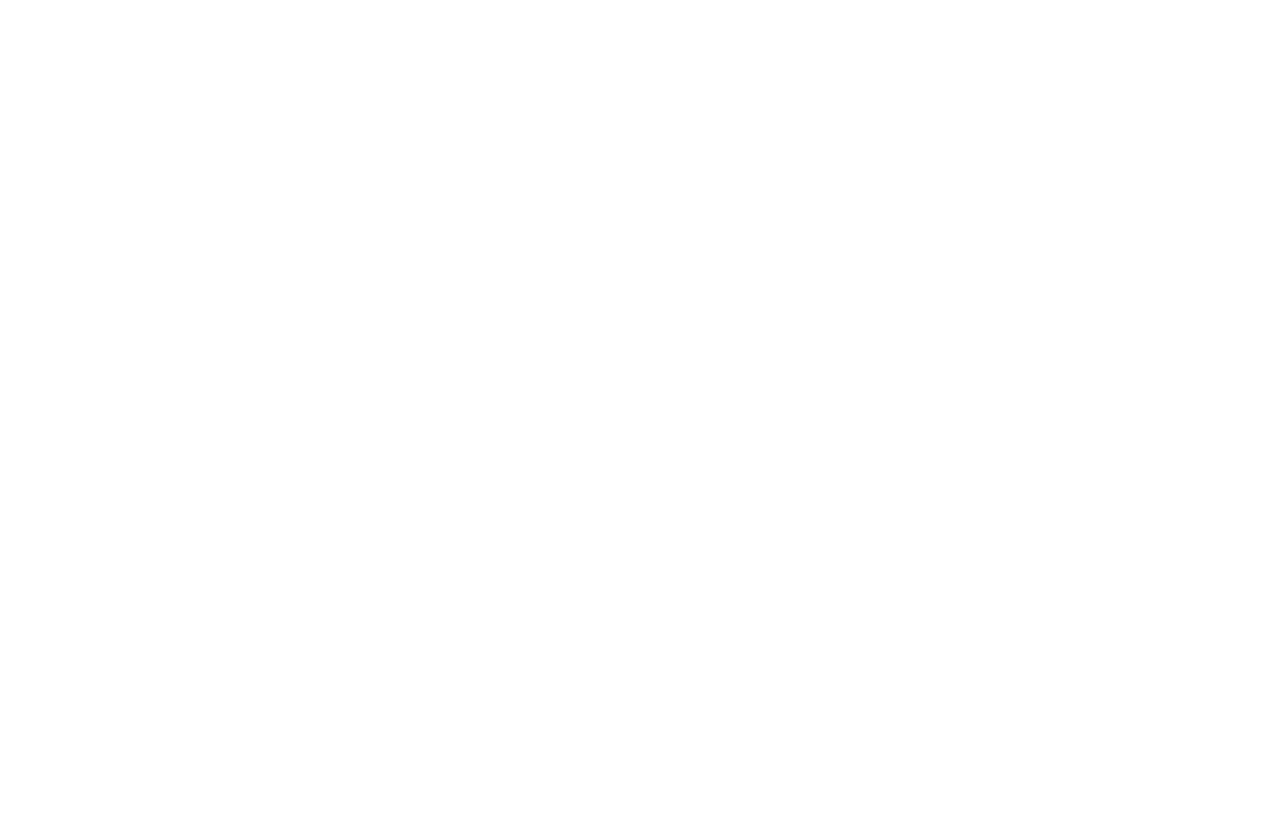
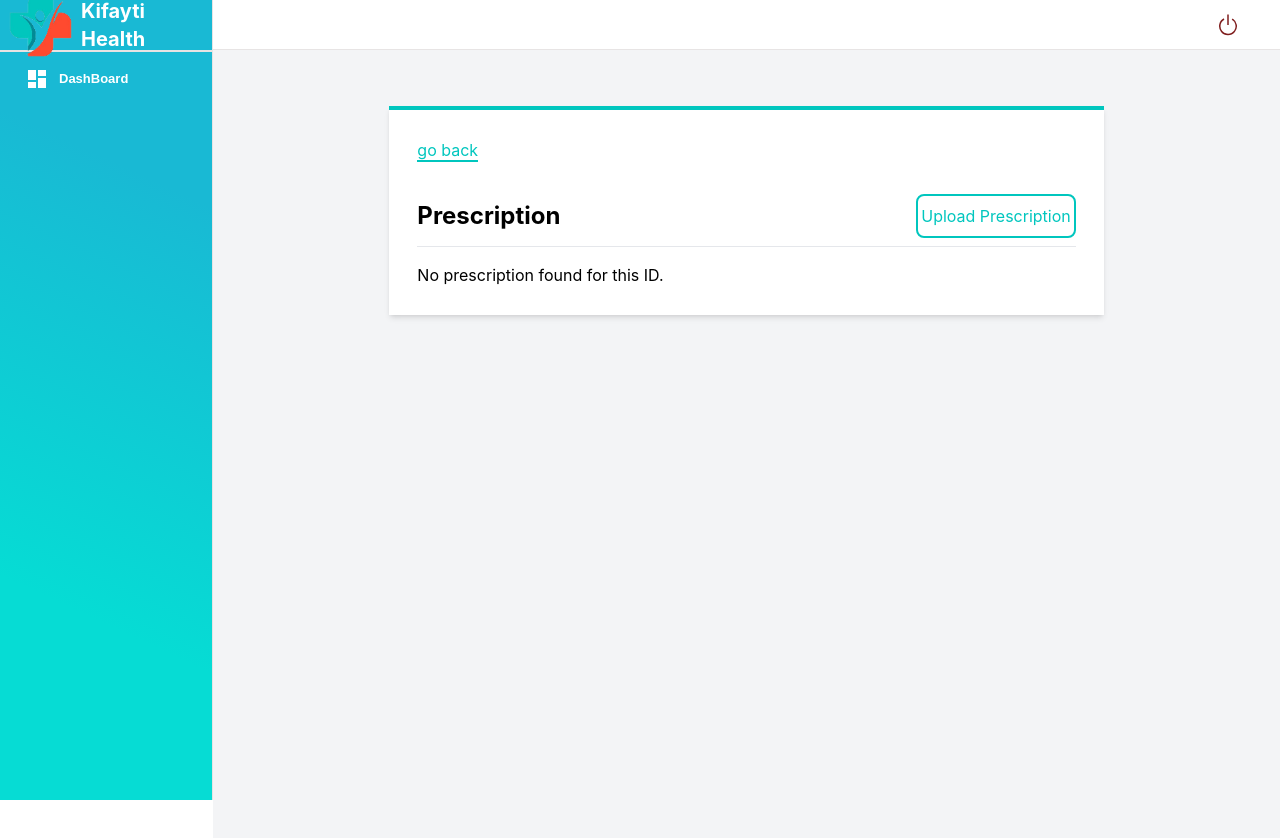
Before and after one commit to jayPatel029/kh_webapp1, a React (Create React App) app in the folder client/: page /Userprescription/1/1 in a window 1280 px wide. Before the commit this address had no page. Shown: the top 838 px of the page. Before the commit the page ends 800 px from the top, so only its background shows below. Built offline with nearby package versions, Linux system fonts and the light colour scheme; no server answers; sample sign-in values are in the browser's storage; what react-papaparse would draw is missing.

Commit message:
uniquePrescription

```diff
--- a/client/src/App.js
+++ b/client/src/App.js
@@ -41,6 +41,7 @@
 import Kfre from "./pages/kfre/Kfre"
 import AiChat from "./pages/AIChat/AiChat";
 import DoctorReport from "./pages/doctorReport/DoctorReport";
+import UniqueUserprescription from "./pages/Userprescription/UniqueUserprescription";
 
 function App() {
   return (
@@ -198,6 +199,14 @@
               element={
                 <ProtectedRoute routeName={"Userprescription"}>
                   <Userprescription />
+                </ProtectedRoute>
+              }
+            />
+            <Route
+              path="Userprescription/:id/:prescriptionId"
+              element={
+                <ProtectedRoute >
+                  <UniqueUserprescription />
                 </ProtectedRoute>
               }
             />
--- a/client/src/pages/ShowAlarms/ShowAlarms.jsx
+++ b/client/src/pages/ShowAlarms/ShowAlarms.jsx
@@ -70,6 +70,7 @@
       alarmId: id,
       status: status,
     };
+    console.log("status:",status)
     const result = await axiosInstance.put(
       `${server_url}/alerts/approveOrDisapprovePrescription`,
       reqbody
--- /dev/null
+++ b/client/src/pages/Userprescription/UniqueUserprescription.jsx
@@ -0,0 +1,228 @@
+import React, { useState, useEffect } from "react";
+import "./Userprescription.scss";
+import Sidebar from "../../components/sidebar/Sidebar";
+import Navbar from "../../components/navbar/Navbar";
+import PrescriptionModal from "./PrescriptionModal";
+import { useLocation } from "react-router-dom";
+import axiosInstance from "../../helpers/axios/axiosInstance";
+import { server_url } from "../../constants/constants";
+import { BsTrash } from "react-icons/bs";
+import { useParams, Link } from "react-router-dom";
+import UploadedFileModal from "./UploadedFileModal";
+import { FaFilePdf } from "react-icons/fa6";
+
+const UniqueUserprescription = () => {
+  const [showModal, setShowModal] = useState(false);
+  const [userPrescriptionData, setUserPrescriptionData] = useState([]);
+  const [uploadedFile, setUploadedFile] = useState(null);
+  const { id, prescriptionId } = useParams();
+  const [doctorOptions, setDoctorOptions] = useState([]);
+  const [loading, setLoading] = useState(false);
+  const location = useLocation();
+
+  const openModal = () => {
+    setShowModal(true);
+  };
+
+  const closeModal = () => {
+    setShowModal(false);
+  };
+
+  const openFileModal = (user_id, file) => {
+    setUploadedFile({ closeFileModal, user_id, file });
+  };
+
+  const closeFileModal = () => {
+    setUploadedFile(null);
+  };
+
+  const formatDate = (dateString) => {
+    if (!dateString) return "";
+    const dateObject = new Date(dateString);
+    const day = String(dateObject.getDate()).padStart(2, "0");
+    const month = String(dateObject.getMonth() + 1).padStart(2, "0");
+    const year = dateObject.getFullYear();
+    return `${day}-${month}-${year}`;
+  };
+
+  const fetchData = async () => {
+    const patient_id = id;
+    try {
+      const response = await axiosInstance.get(
+        `${server_url}/prescription/getPrescription/${patient_id}`
+      );
+      setUserPrescriptionData(response.data.data);
+    } catch (error) {
+      console.error("Error fetching prescription data:", error);
+    }
+  };
+
+  const fetchMedicalTeam = async (user_id) => {
+    setLoading(true);
+    try {
+      const response = await axiosInstance.get(
+        `${server_url}/patient/getMedicalTeam/${user_id}`
+      );
+      setDoctorOptions(response.data.data);
+    } catch (error) {
+      console.error("Error fetching medical team:", error);
+    } finally {
+      setLoading(false);
+    }
+  };
+
+  useEffect(() => {
+    try {
+      fetchMedicalTeam(id);
+      fetchData();
+    } catch (error) {
+      console.log(error);
+    }
+  }, [id]);
+
+  const handleDelete = async (prescriptionId) => {
+    const isConfirmed = window.confirm(
+      "Are you sure you want to delete this prescription?"
+    );
+    if (isConfirmed) {
+      try {
+        await axiosInstance.delete(
+          `${server_url}/prescription/deletePrescription/${prescriptionId}`
+        );
+
+        setUserPrescriptionData((prevData) =>
+          prevData.filter((prescription) => prescription.id !== prescriptionId)
+        );
+      } catch (error) {
+        console.error("Error deleting prescription:", error);
+        alert("Failed to delete prescription. Please try again.");
+      }
+    }
+  };
+
+  if (loading) {
+    return <div>Loading...</div>;
+  }
+
+  const selectedPrescription = userPrescriptionData.find(
+    (prescription) => prescription.id === parseInt(prescriptionId)
+  );
+
+  return (
+    <div className="Userprescription md:flex block">
+      <div className="md:flex-1 hidden md:flex sticky top-0 h-screen overflow-y-auto">
+        <Sidebar />
+      </div>
+      <div className="md:flex-[5] block w-screen">
+        <div className="sticky top-0 z-10">
+          <Navbar />
+        </div>
+        <div className="container">
+          <div className="bg-gray-100 min-h-screen md:py-10 md:px-40">
+            <div className="manage-roles-container p-7 ml-4 mr-4 mt-4 bg-white shadow-md border-t-4 border-primary">
+              <Link
+                to={`/userProfile/${id}`}
+                className="text-primary border-b-2 border-primary">
+                go back
+              </Link>
+              <div className="mt-4 mb-4 flex items-center justify-end">
+                <h1 className="text-xl text-bold">{location?.state?.name}</h1>
+              </div>
+              <div className="flex justify-between items-center border-b pb-2 mb-4">
+                <h2 className="text-2xl font-bold">Prescription</h2>
+                <div className="flex items-center justify-end">
+                  <button
+                    className="block rounded-lg text-primary border-2 border-primary w-40 py-2"
+                    onClick={openModal}>
+                    Upload Prescription
+                  </button>
+                  {showModal && (
+                    <PrescriptionModal
+                      closeModal={closeModal}
+                      user_id={id}
+                      onSuccess={fetchData}
+                    />
+                  )}
+
+                  {uploadedFile && (
+                    <UploadedFileModal
+                      closeModal={closeFileModal}
+                      user_id={uploadedFile.user_id}
+                      file={uploadedFile.file}
+                    />
+                  )}
+                </div>
+              </div>
+
+              {selectedPrescription ? (
+                <div className="overflow-x-auto">
+                  <table className="w-full border-collapse">
+                    <thead className="bg-white text-gray-700">
+                      <tr className="border-b-2 border-black">
+                        <th className="py-3 px-4 text-left">Date</th>
+                        <th className="py-3 px-4 text-left">
+                          Prescription Given By
+                        </th>
+                        <th className="py-3 px-4 text-center">Prescription</th>
+                        <th className="py-3 px-4 text-center">Actions</th>
+                      </tr>
+                    </thead>
+                    <tbody>
+                      <tr>
+                        <td className="px-4 border-black">
+                          {formatDate(selectedPrescription.Date)}
+                        </td>
+                        <td className="px-4 border-black text-center">
+                          {selectedPrescription.prescriptionGivenByName}
+                        </td>
+                        <td className="flex justify-center">
+                          {selectedPrescription.Prescription &&
+                          selectedPrescription.Prescription.endsWith(".pdf") ? (
+                            <FaFilePdf
+                              className="w-20 h-16 cursor-pointer py-3 text-red-500"
+                              onClick={() =>
+                                openFileModal(
+                                  selectedPrescription.id,
+                                  selectedPrescription.Prescription
+                                )
+                              }
+                            />
+                          ) : (
+                            <img
+                              className="cursor-pointer"
+                              src={selectedPrescription.Prescription}
+                              alt="Prescription"
+                              onClick={() =>
+                                openFileModal(
+                                  selectedPrescription.id,
+                                  selectedPrescription.Prescription
+                                )
+                              }
+                            />
+                          )}
+                        </td>
+                        <td className="text-center">
+                          <button
+                            className="text-[#ff0000] inline-block mx-2 text-2xl"
+                            onClick={() =>
+                              handleDelete(selectedPrescription.id)
+                            }>
+                            <BsTrash />
+                          </button>
+                        </td>
+                      </tr>
+                    </tbody>
+                  </table>
+                </div>
+              ) : (
+                <p>No prescription found for this ID.</p>
+              )}
+            </div>
+          </div>
+        </div>
+      </div>
+    </div>
+  );
+};
+
+export default UniqueUserprescription;
--- a/client/src/pages/Userprescription/Userprescription.jsx
+++ b/client/src/pages/Userprescription/Userprescription.jsx
@@ -10,6 +10,7 @@
 import { useParams, Link } from "react-router-dom";
 // import CommentModal from "./commentModal";
 import UploadedFileModal from "./UploadedFileModal";
+
 import { FaFilePdf } from "react-icons/fa6";
 // import UploadBulkProfile from "../labreports/uploadBulkProfileQuestions";
 
@@ -21,6 +22,7 @@
   const { id } = useParams();
   const [doctorOptions, setDoctorOptions] = useState([]);
   const [loading, setLoading] = useState(false);
+  const location = useLocation();
 
   const openModal = () => {
     setShowModal(true);
@@ -38,7 +40,6 @@
     setUploadedFile(null);
   };
 
-  const location = useLocation();
   // console.log(location.pathname);
 
   const formatDate = (dateString) => {
@@ -57,6 +58,7 @@
       const response = await axiosInstance.get(
         `${server_url}/prescription/getPrescription/${patient_id}`
       );
+      console.log(response.data.data)
       setUserPrescriptionData(response.data.data);
       setFilteredPrescriptionData(response.data.data);
       // console.log("data received on frontend : ", response.data.data);
--- a/client/src/pages/adminDashboard/AdminContainer.jsx
+++ b/client/src/pages/adminDashboard/AdminContainer.jsx
@@ -68,7 +68,7 @@
         alert.category === "Prescription Disapproved" ||
         alert.category === "Prescription Not Viewed")
     ) {
-      navigate(`/userPrescription/${alert.patientId}`);
+      navigate(`/userPrescription/${alert.patientId}/${alert.prescriptionId}`);
     } else if (
       alert.type === "patient" &&
       alert.category === "Delete Account"
```
Also changed, not shown: 1 other file (tests, documents, lock files or other folders).
